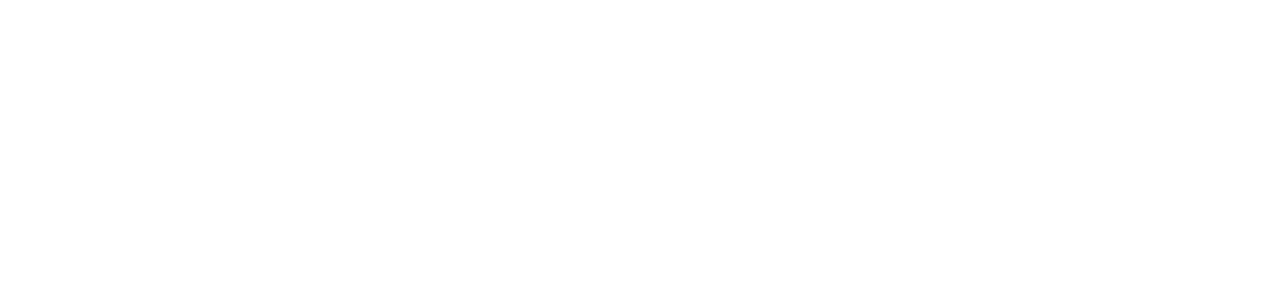
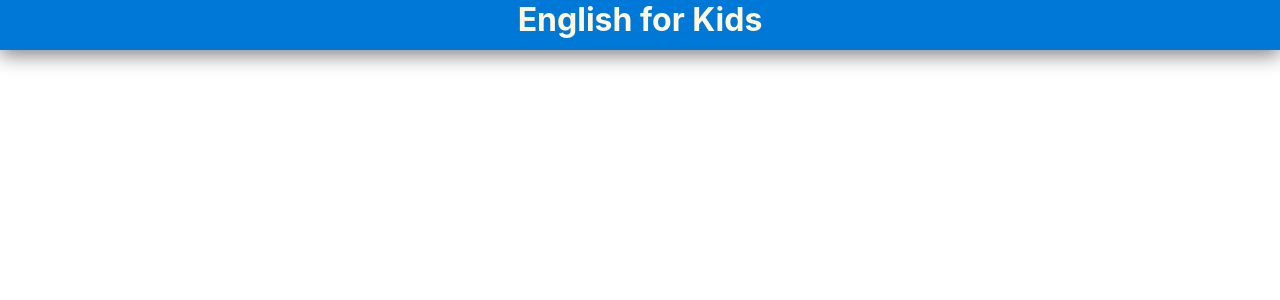
Before and after one commit to znakay/english-for-kids-react, a React (Create React App) app in the folder client/: page / in a window 1280 px wide. Shown: the top 300 px of the page. Built offline with nearby package versions, Linux system fonts and the light colour scheme.

Commit message:
feat: add header

```diff
--- a/client/public/index.html
+++ b/client/public/index.html
@@ -7,7 +7,6 @@
     <title>English for kids</title>
   </head>
   <body>
-    <noscript>You need to enable JavaScript to run this app.</noscript>
     <div id="root"></div>
   </body>
 </html>
--- a/client/src/App.tsx
+++ b/client/src/App.tsx
@@ -1,9 +1,10 @@
 import './App.scss';
+import Header from './components/Header';
 
 const App: React.FC = () => {
   return (
     <div className="App">
-
+      <Header />
     </div>
   );
 }
--- /dev/null
+++ b/client/src/components/Header/index.scss
@@ -0,0 +1,6 @@
+.header {
+    width: 100%;
+    height: 50px;
+    background-color: #0078D7;
+    box-shadow: 0px 5px 20px rgba(0, 0, 0, 0.5);
+}
--- /dev/null
+++ b/client/src/components/Header/index.tsx
@@ -0,0 +1,10 @@
+import './index.scss';
+import Logo from '../Logo';
+
+const Header: React.FC = () => (
+  <div className="header">
+    <Logo />
+  </div>
+);
+
+export default Header;
--- /dev/null
+++ b/client/src/components/Logo/index.scss
@@ -0,0 +1,3 @@
+.logo {
+    color: #FFF8DC;
+}
--- /dev/null
+++ b/client/src/components/Logo/index.tsx
@@ -0,0 +1,5 @@
+import './index.scss';
+
+const Logo: React.FC = () => <h1 className="logo">English for Kids</h1>
+
+export default Logo;
--- a/client/src/index.scss
+++ b/client/src/index.scss
@@ -1,13 +1,23 @@
 body {
   margin: 0;
-  font-family: -apple-system, BlinkMacSystemFont, 'Segoe UI', 'Roboto', 'Oxygen',
-    'Ubuntu', 'Cantarell', 'Fira Sans', 'Droid Sans', 'Helvetica Neue',
-    sans-serif;
+  font-family: -apple-system, BlinkMacSystemFont, "Segoe UI", "Roboto", "Oxygen", "Ubuntu", "Cantarell", "Fira Sans",
+    "Droid Sans", "Helvetica Neue", sans-serif;
   -webkit-font-smoothing: antialiased;
   -moz-osx-font-smoothing: grayscale;
 }
 
 code {
-  font-family: source-code-pro, Menlo, Monaco, Consolas, 'Courier New',
-    monospace;
+  font-family: source-code-pro, Menlo, Monaco, Consolas, "Courier New", monospace;
 }
+
+h1,
+h2,
+h3,
+h4,
+h5,
+h6,
+p,
+a {
+  margin: 0;
+  padding: 0;
+}
```
